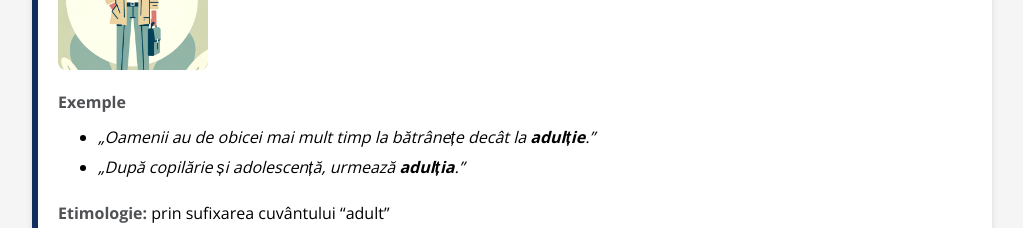
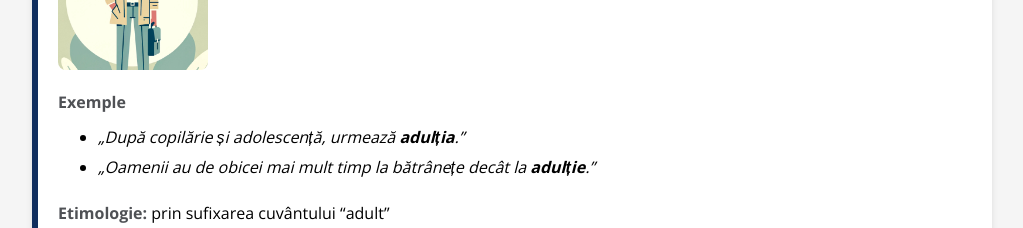
Before and after one commit to iuliuvisovan/nonlogisme, a React (Create React App) app: page / in a window 1280 px wide. Shown: the part 7840-8068 px from the top of the page, without its empty margins (128-1151 px from the left). Built offline with nearby package versions, Linux system fonts and the light colour scheme.

Commit message:
Small example order fix

```diff
--- a/src/word-list.js
+++ b/src/word-list.js
@@ -462,8 +462,8 @@ const wordList = [
     partOfSpeechType: 'comun',
     definition: 'Partea din viața unui om în care este adult.',
     examples: [
+      'După copilărie și adolescență, urmează <b>adulția</b>.',
       'Oamenii au de obicei mai mult timp la bătrânețe decât la <b>adulție</b>.',
-      'După copilărie și adolescență, urmează <b>adulția</b>.',
     ],
     etymology: 'prin sufixarea cuvântului “adult”',
   },
```
